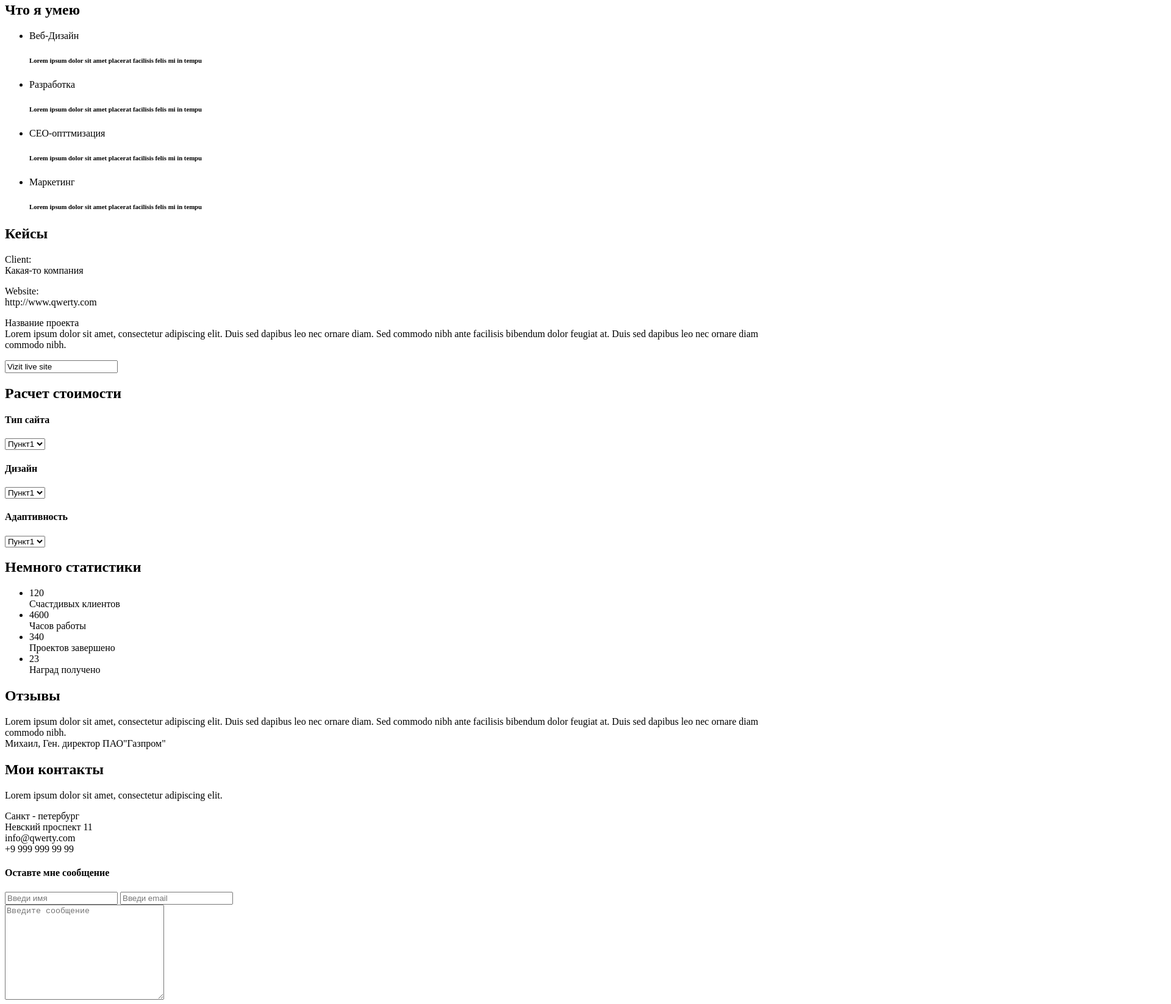
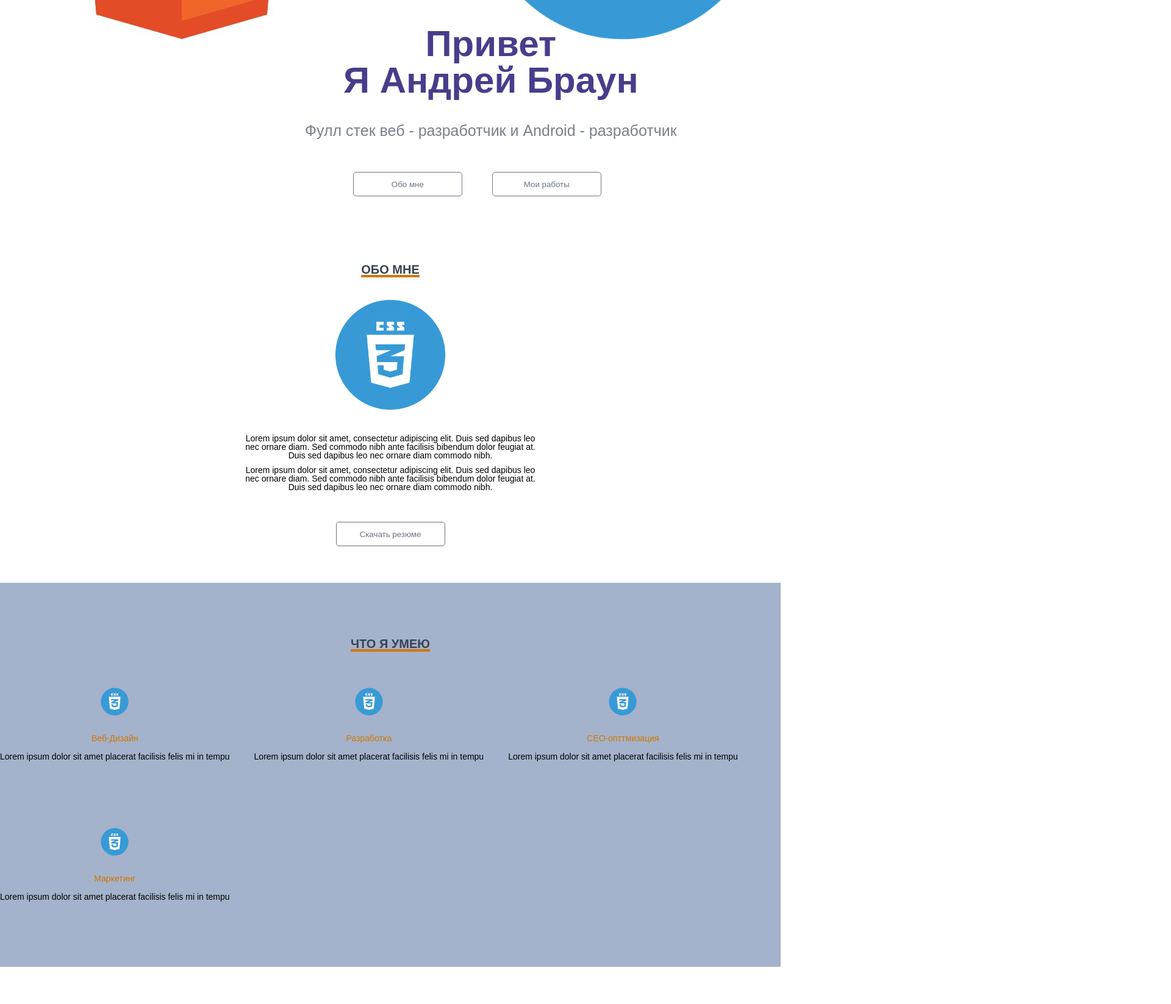
Before and after one commit to NikitaIlin/NikitaIlin.github.io, a plain HTML site: page src/index.html in a window 1280 px wide. Shown: the part 510-2157 px from the top of the page at 61% size, 1920 px wide, since content can reach past the window. Drawn offline with Linux system fonts and the light colour scheme.

Commit message:
Добавил стили

```diff
--- /dev/null
+++ b/src/css/Style.css
@@ -0,0 +1,327 @@
+body{
+    font-family: Arial, sans-serif;
+}
+
+nav{
+    width: 100%;
+    height: 60px;
+    background: #344051;
+}
+
+.logo{
+    color: #fff;
+    font-size: 28px;
+    line-height: 60px;
+    padding-left: 388px;
+    float: left;
+}
+
+.menu{
+    float: left;
+    padding-left: 400px;
+}
+.menu li{
+    float: left;
+    line-height: 60px;
+    color: #fff;
+    margin-right: 39px;
+    font-size: 16px;
+    text-transform: uppercase;
+}
+.main{
+
+    padding-bottom: 500px;
+    width; 100%;
+    height: calc(100% - 60px);
+    background: url(../img/logoCSS.png) 100% 10%/ auto 70% no-repeat,url(../img/logoHtml.jpg) no-repeat;
+}
+.ttl_cont{
+    float: left;
+    margin:  432px 0 0 500px;
+    color: darkslateblue;
+    text-align: center;
+
+}
+.ttl_cont h1 {
+    font-size: 60px;
+    font-weight: bold;
+}
+.ttl_cont h4{
+    margin-top: 40px;
+    font-size: 25px;
+    color:  #79818d;
+}
+.ttl_cont input{
+    height: 40px;
+    text-align: center;
+    margin-right: 45px;
+    border: 1px solid #6d7682;
+    margin-top: 55px;
+    border-radius: 5px;
+    color: #6d7682;
+}
+.second{
+    float: left;
+    text-align: center;
+}
+.second h2{
+    font-size: 20px;
+    text-align: center;
+    margin-top: 110px;
+    padding-bottom: 30px;
+    text-decoration: 4px #d17700 underline;
+    text-transform: uppercase;
+    font-weight: bold;
+    color: #384354;
+}
+.second h5{
+    text-align: center;
+    margin: 10px 400px;
+}
+.second input{
+    height: 40px;
+    text-align: center;
+    border: 1px solid #6f707e;
+    border-radius: 5px;
+    margin-top: 40px;
+    color: #6f707e;
+    margin-bottom: 60px;
+}
+.Third{
+    width: 100%;
+    background: RGBA(53,85,140,0.45);
+    float: left;
+    margin-bottom: 100px;
+}
+.Third h2{
+    font-size: 20px;
+    margin-top: 90px;
+    margin-bottom: 60px;
+    text-transform: uppercase;
+    text-align: center;
+    text-decoration: 4px #d17700 underline;
+    font-weight: bold;
+    color: #384354;
+}
+.img1{
+    margin-bottom: 20px;
+}
+.Third li{
+    float: left;
+    line-height: 30px;
+    margin-right: 40px;
+    text-align: center;
+    padding-bottom: 100px;
+}
+.sp{
+    color: #d17700;
+}
+.Fourth{
+    float: left;
+    margin: 0 360px 0 330px;
+
+}
+.Fourth h2{
+    font-size: 20px;
+    text-align: center;
+    text-decoration: 4px #d17700 underline;
+    text-transform: uppercase;
+    margin-bottom: 40px;
+    color: #384354;
+    font-weight: bold;
+}
+.p1{
+    margin-bottom: 40px;
+    text-align: center;
+}
+.opcd{
+    text-align: center;
+}
+.c1{
+    float: left;
+    display: inline;
+    margin-left: 330px;
+    margin-right: 80px;
+}
+.c1 p{
+    color:#3f495a;
+}
+a{
+    color: #3f495a;
+}
+.c2{
+    float: left;
+    width: 805px;
+}
+.t4{
+    border: 1px solid #63b5ae;
+    font-size: 20px;
+    text-transform: uppercase;
+    background-color: #63b5ae;
+    color: #fff;
+    border-radius: 5px;
+    padding: 15px 40px;
+    text-align: center;
+    margin: 20px 1000px 0 330px;
+}
+.p2{
+    font-weight: bold;
+    font-size: 20px;
+    color: #384354;
+}
+.Fifth{
+    padding-top: 200px;
+    width: 100%;
+    float: left;
+    margin-left: 650px;
+}
+.Fifth h2{
+    font-weight: bold;
+    font-size: 50px;
+    margin-bottom: 55px;
+    color: #384354;
+}
+.Fifth h4{
+    text-transform: uppercase;
+    font-size: 25px;
+    margin-bottom: 25px;
+}
+.Fifth select{
+    color: #7d7d7d;
+    border: 1px solid #eeeeee;
+    margin-bottom: 50px;
+
+    height: 50px;
+    width: 500px;
+    background-color: #eeeeee;
+}
+.Sixth{
+    float: left;
+    background: RGBA(53,85,140,0.45);
+    width: 100%;
+    text-align: center;
+}
+.Sixth h2{
+    font-size: 20px;
+    text-align: center;
+    text-decoration: 4px #d17700 underline;
+    text-transform: uppercase;
+    padding-top: 100px;
+    margin-bottom: 40px;
+    color: #384354;
+    font-weight: bold;
+}
+.Sixth ul{
+    float: left;
+    text-align: center;
+    margin-left: 550px;
+}
+.Sixth li{
+    float: left;
+    line-height: 30px;
+    margin-right: 40px;
+    text-align: center;
+    padding-bottom: 100px;
+}
+.Sk{
+    font-size: 20px;
+    text-transform: uppercase;
+    color: #323e4f;
+    font-weight: bold;
+}
+.Seventh{
+    float: left;
+    margin-top: 100px;
+    margin-left: 200px;
+    width; 100%;
+    text-align: center;
+}
+.Seventh h2{
+    font-size: 20px;
+    text-align: center;
+    text-decoration: 4px #d17700 underline;
+    text-transform: uppercase;
+    padding-top: 100px;
+    margin-bottom: 40px;
+    color: #384354;
+    font-weight: bold;
+}
+#otz{
+    color: #243042;
+    margin-bottom: 100px;
+}
+.mih{
+    font-size: 15px;
+    font-weight: bold;
+}
+.foot{
+    float:left;
+    width: 100%;
+    background-color: #434e5f;
+    text-align: center;
+}
+.foot h2{
+    font-size: 20px;
+    text-align: center;
+    text-decoration: 4px #d17700 underline;
+    text-transform: uppercase;
+    padding-top: 100px;
+    margin-bottom: 40px;
+    color: #ffffff;
+    font-weight: bold;
+}
+.foot p{
+   color: #ffffff;
+    margin-bottom: 30px;
+}
+.foot ul{
+    float: left;
+    text-align: center;
+    margin-left: 620px;
+}
+.foot li {
+
+    float: left;
+    line-height: 30px;
+    margin-right: 40px;
+    text-align: center;
+    padding-bottom: 100px;
+    color: #fff;
+}
+.fot {
+    width: 100%;
+    text-align: center;
+    float: left;
+}
+.fot h4{
+    margin-bottom: 30px;
+    font-size: 20px;
+    color: #fff;
+    text-transform: uppercase;
+}
+.fot input{
+    background-color: #d2d6dc;
+    margin: 0 5px 0 5px;
+    margin-bottom: 15px;
+    height: 25px;
+    width: 350px;
+}
+.fot textarea{
+    margin-left: 486px;
+    display: block;
+    background-color: #d2d6dc;
+    width: 715px;
+    margin-bottom: 30px;
+}
+.send{
+    float: center;
+    width: 100%;
+    text-align: center;
+    color: #434e5f;
+    border: 1px solid #fff;
+    border-radius: 5px;
+    padding: 10px 10px;
+    height: 40px;
+    background-color: none;
+
+}
--- /dev/null
+++ b/src/css/reset.css
@@ -0,0 +1,41 @@
+*{
+    padding: 0;
+    margin: 0;
+    border: 0;
+}
+
+*,*:before, *:after{
+	-moz-box-sizing: border-box;
+	-webkit-box-sizing: border-box;
+	box-sizing: border-box;
+}
+
+:focus, :active{outline: none;}
+a:focus, a:active{outline: none;}
+
+nav, footer, header, aside{display: block;}
+
+html, body{
+height:100%;
+width:100%;
+font-size 100%;
+line-height: 1;
+font-size:14px;
+-ms-text-size-adjust: 100%;
+-moz-text-size-adjust: 100%;
+-webkit-text-size-adjust: 100%;
+}
+
+input, button, textarea{font-family: inherit;
+}
+
+input::-ms-clear{display: none;}
+button{cursor: pointer;}
+button::-moz-focus-inner{padding: 0; border:0;}
+a, a:visited{text-decoration: none; color: black;}
+a:hover{text-decoration: none;}
+ul li{list-style: none;}
+img{vertical-align: top;}
+
+
+h1,h2,h3,h4,h5,h6{font-size: inherit; font-weight: 400;}
--- a/src/index.html
+++ b/src/index.html
@@ -3,12 +3,14 @@
 <head>
     <meta charset="UTF-8">
     <title>Урок 2 - HTML</title>
+    <link rel="stylesheet" href="css/Style.css">
+    <link rel="stylesheet" href="css/reset.css">
 </head>
 <body>
      <header>
 
          <nav>
-             <div class = "logo">.......</div>
+             <div class = "logo">Андрей Браун</div>
              <div class = "menu">
                 <ul>
                   <li>Обо мне</li>
@@ -24,18 +26,19 @@
      </header>
      <div class="main">
         <div class="ttl_cont">
-        <h1>Привет <br> Я .....</h1>
+        <h1>Привет <br> Я Андрей Браун</h1>
         <h4>Фулл стек веб - разработчик и Android - разработчик</h4>
         <input type="text" value="Обо мне">
         <input type="text1" value="Мои работы">
         </div>
      </div>
-     <div class="second">
+   <div class="second">
             <h2>
                Обо мне
             </h2>
+       <p style="text-align: center"><img class = "img1" src="img/logoCSS.png" alt="" width="200px" height="200px"></p>
      <h5>
-     Lorem ipsum dolor sit amet, consectetur    adipiscing elit. Duis sed dapibus leo nec ornare     diam. Sed commodo nibh ante
+     Lorem ipsum dolor sit amet, consectetur adipiscing elit. Duis sed dapibus leo nec ornare diam. Sed commodo nibh ante
      facilisis bibendum dolor feugiat at. Duis sed dapibus leo nec ornare diam commodo nibh.
      </h5>
      <h5>
@@ -43,93 +46,94 @@
      facilisis bibendum dolor feugiat at. Duis sed dapibus leo nec ornare diam commodo nibh.
      </h5>
          <input type="text2" value ="Скачать резюме"></div>
-     <div class="Third">
+      <div class="Third">
          <h2>Что я умею</h2>
          <ul>
-             <li>Веб-Дизайн</li>
-             <h6>
-             Lorem ipsum dolor sit amet placerat facilisis felis mi in tempu
-             </h6>
-             <li>Разработка</li>
-             <h6>
-             Lorem ipsum dolor sit amet placerat facilisis felis mi in tempu
-             </h6>
-             <li>СЕО-опттмизация</li>
-             <h6>
-             Lorem ipsum dolor sit amet placerat facilisis felis mi in tempu
-             </h6>
-             <li>Маркетинг</li>
-             <h6>
-             Lorem ipsum dolor sit amet placerat facilisis felis mi in tempu
-             </h6>
+             <li><img class ="img1" src="img/logoCSS.png" alt="" width="50px" height="50px"><br><span class = "sp">Веб-Дизайн</span> <br> Lorem ipsum dolor sit amet placerat facilisis felis mi in tempu</li>
+             <li><img class ="img1" src="img/logoCSS.png" alt="" width="50px" height="50px"><br><span class = "sp">Разработка</span> <br> Lorem ipsum dolor sit amet placerat facilisis felis mi in tempu</li>
+             <li><img class ="img1" src="img/logoCSS.png" alt="" width="50px" height="50px"><br><span class = "sp">СЕО-опттмизация</span> <br> Lorem ipsum dolor sit amet placerat facilisis felis mi in tempu</li>
+             <li><img class ="img1" src="img/logoCSS.png" alt="" width="50px" height="50px"><br><span class = "sp">Маркетинг</span> <br> Lorem ipsum dolor sit amet placerat facilisis felis mi in tempu</li>
          </ul>
-
      </div>
-     <div class="Fourth">
+    <div class="Fourth">
          <h2>Кейсы</h2>
-           <p>Client:<br>
-             Какая-то компания
-           </p>
-           <p>Website:<br>
-             http://www.qwerty.com
-           </p>
-           <p>Название проекта<br>
-             Lorem ipsum dolor sit amet, consectetur    adipiscing elit. Duis sed dapibus leo nec ornare     diam. Sed commodo nibh ante
-             facilisis bibendum dolor feugiat at. Duis sed dapibus leo nec ornare diam commodo nibh.
-           </p>
-           <input type="text4" value="Vizit live site">
+          <p class = "p1">Lorem ipsum dolor sit amet, consectetur adipiscing elit. Duis sed dapibus leo nec ornare diam.</p>
+          <div class = "opcd"><img src="img/oc.jpg" alt=""></div>
+    </div>
+           <span class = "c1">
+             <p class ="p2">Client:</p><br>
+             <p>Какая-то компания<p><br>
+             <p class ="p2">Website:</p><br>
+             <a>http://www.qwerty.com</a>
+           </span>
+     <div class = "c2"><p class ="p2">Название проекта</p><br>
+             <p>Lorem ipsum dolor sit amet, consectetur adipiscing elit. Duis sed dapibus leo nec ornare diam. Sed commodo nibh ante
+             facilisis bibendum dolor feugiat at. Duis sed dapibus leo nec ornare diam commodo nibh.</p>
      </div>
+           <input class = "t4" type="text4" value="Vizit live site">
      <div class="Fifth">
          <h2>Расчет стоимости</h2>
          <h4>Тип сайта</h4>
          <select name="list1" id="l1">
+             <option selected>Выберите пункт...</option>
              <option value="Opt1">Пункт1</option>
              <option value="Opt2">Пункт2</option>
              <option value="Opt3">Пункт3</option>
          </select>
          <h4>Дизайн</h4>
          <select name="list2" id="l2">
+             <option selected>Выберите пункт...</option>
              <option value="Opt1">Пункт1</option>
              <option value="Opt2">Пункт2</option>
              <option value="Opt3">Пункт3</option>
          </select>
          <h4>Адаптивность</h4>
          <select name="list3" id="l3">
+             <option selected>Выберите пункт...</option>
              <option value="Opt1">Пункт1</option>
              <option value="Opt2">Пункт2</option>
              <option value="Opt3">Пункт3</option>
          </select>
 
      </div>
-     <div class="Sixth">
-         <h2>Немного статистики</h2>
+      <div class="Sixth">
+      <h2>Немного статистики</h2>
          <ul>
-             <li>120<br>Счастдивых клиентов</li>
-             <li>4600<br>Часов работы</li>
-             <li>340<br>Проектов завершено</li>
-             <li>23<br>Наград получено</li>
+             <li><img class ="img1" src="img/logoCSS.png" alt="" width="50px" height="50px"><br><span class = "Sk">120</span><br>Счастдивых клиентов</li>
+             <li><img class ="img1" src="img/logoCSS.png" alt="" width="50px" height="50px"><br><span class = "Sk">4600</span><br>Часов работы</li>
+             <li><img class ="img1" src="img/logoCSS.png" alt="" width="50px" height="50px"><br><span class = "Sk">340</span><br>Проектов завершено</li>
+             <li><img class ="img1" src="img/logoCSS.png" alt="" width="50px" height="50px"><br><span class = "Sk">23</span><br>Наград получено</li>
          </ul>
      </div>
      <div class="Seventh">
          <h2>Отзывы</h2>
-         <p>
-            Lorem ipsum dolor sit amet, consectetur    adipiscing elit. Duis sed dapibus leo nec ornare     diam. Sed commodo nibh ante
-            facilisis bibendum dolor feugiat at. Duis sed dapibus leo nec ornare diam commodo nibh.<br>Михаил, Ген. директор ПАО"Газпром"</p>
+         <p style="text-align: center"><img class = "img1" src="img/logoCSS.png" alt="" width="150px" height="150px"></p>
+         <p id = "otz">
+            Lorem ipsum dolor sit amet, consectetur adipiscing elit. Duis sed dapibus leo nec ornare diam. Sed commodo nibh ante
+            facilisis bibendum dolor feugiat at. Duis sed dapibus leo nec ornare diam commodo nibh.<br>
+            <br>
+            <br>
+            <span class ="mih">Михаил</span>, Ген. директор ПАО"Газпром"</p>
      </div>
      <footer>
+       <div class = "foot">
          <h2>Мои контакты</h2>
          <p>
-            Lorem ipsum dolor sit amet, consectetur    adipiscing elit.
+            Lorem ipsum dolor sit amet, consectetur adipiscing elit.
          </p>
-         <div>
-         Санкт - петербург<br>Невский проспект 11
-         </div>
-         <div>info@qwerty.com</div>
-         <div>+9 999 999 99 99</div>
+    <ul>
+         <li><img class ="img1" src="img/logoCSS.png" alt="" width="50px" height="50px"><br>Санкт - петербург<br>Невский проспект 11</li>
+         <li><img class ="img1" src="img/logoCSS.png" alt="" width="50px" height="50px"><br>info@qwerty.com</li>
+         <li><img class ="img1" src="img/logoCSS.png" alt="" width="50px" height="50px"><br>+9 999 999 99 99</li>
+    </ul>
+        <div class = "fot">
          <h4>Оставте мне сообщение</h4>
          <input type="text" name="text_name" placeholder="Введи имя">
          <input type="text" name="text_email" placeholder="Введи email"><br>
          <textarea name="" id="" cols="30" rows="10" placeholder ="Введите сообщение"></textarea>
+         <input class = "send" type="text2" value ="Отправить">
+         </div>
+        </div>
      </footer>
 </body>
 </html>
```
Also changed, not shown: src/img/CSS.jpg (added), src/img/HTML.png (added), src/img/logoCSS.png (added), src/img/logoHtml.jpg (added), src/img/oc.jpg (added).
